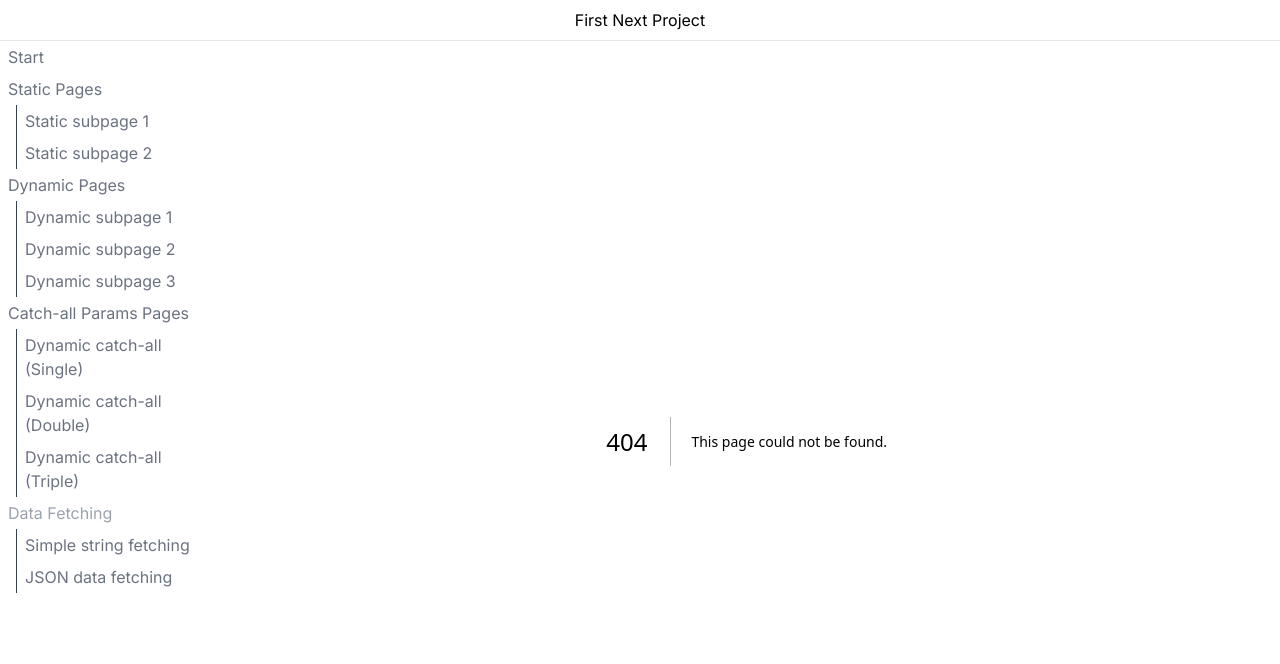
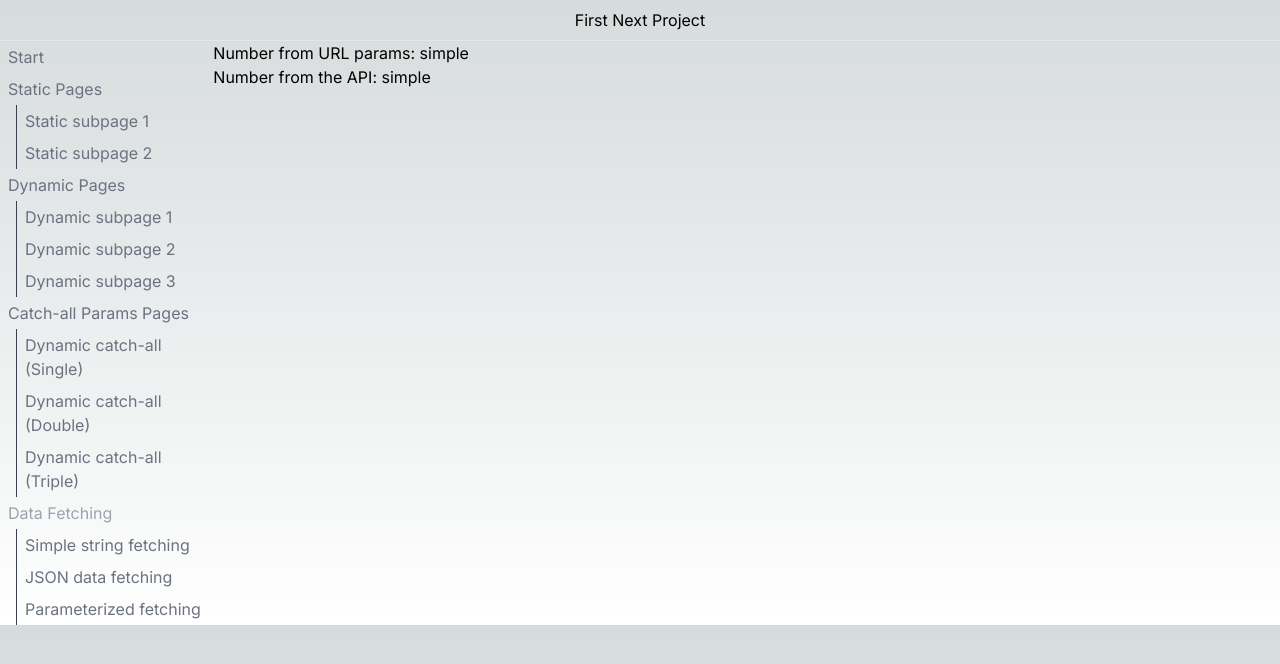
Before and after one commit to eslevy17/first-next-app, a Next.js app: page /data/simple in a window 1280 px wide. Before the commit this address had no page. Shown: the top 664 px of the page. Built offline with nearby package versions, Linux system fonts and the light colour scheme.

Commit message:
Add parameterized data fetching page

```diff
--- /dev/null
+++ b/app/(sidebar)/data/[number]/page.tsx
@@ -0,0 +1,20 @@
+type dynamicDataFetchingProps = {
+    params: {
+        number: number
+    }
+}
+
+async function getData(num: number) {
+    return (await fetch(`http://localhost:3000/api/${num}`)).json()
+}
+
+export default async function Page({ params }: dynamicDataFetchingProps) {
+    const data = await getData(params.number);
+
+    return (
+        <div>
+            <p>Number from URL params: {params.number}</p>
+            <p>Number from the API: {data.number}</p>
+        </div>
+    )
+}
--- /dev/null
+++ b/app/api/[number]/route.ts
@@ -0,0 +1,16 @@
+import {NextResponse} from 'next/server'
+
+type dynamicDataFetchingProps = {
+    params: {
+        number: number
+    }
+}
+
+export async function GET(
+    request: Request,
+    {params}: dynamicDataFetchingProps
+) {
+    return NextResponse.json({
+        number: params.number
+    })
+}
--- a/app/layout/SideBar.tsx
+++ b/app/layout/SideBar.tsx
@@ -88,6 +88,10 @@ export function SideBar() {
                     text: 'JSON data fetching',
                     link: '/data/json'
                 },
+                {
+                    text: 'Parameterized fetching',
+                    link: '/data/12'
+                },
             ]
         }
     ]
```
